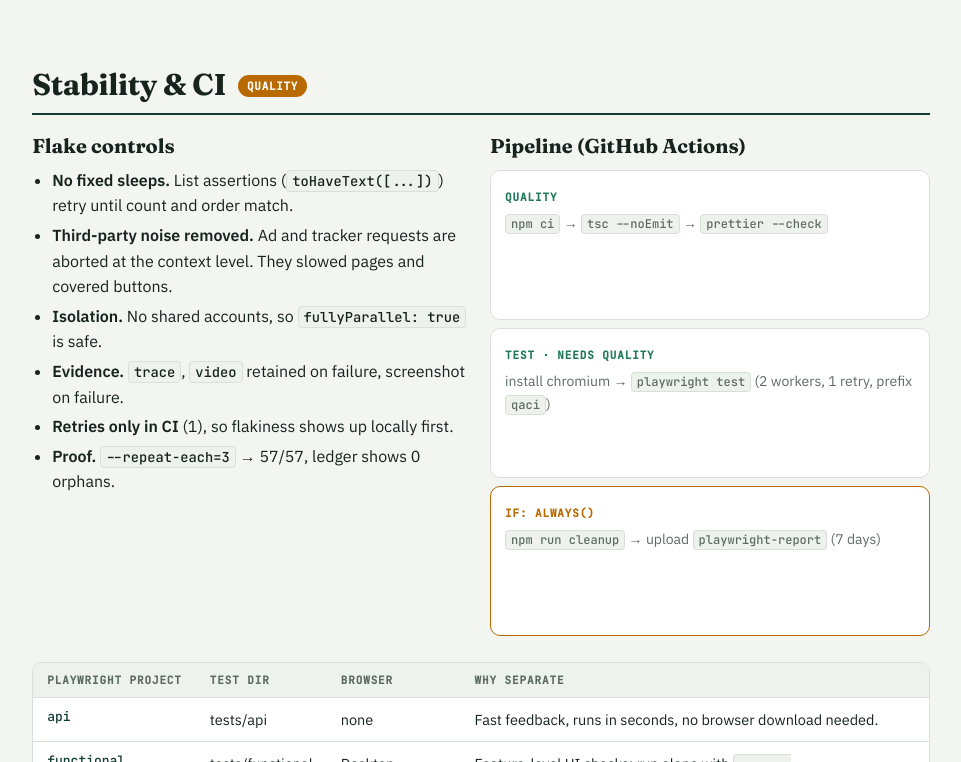
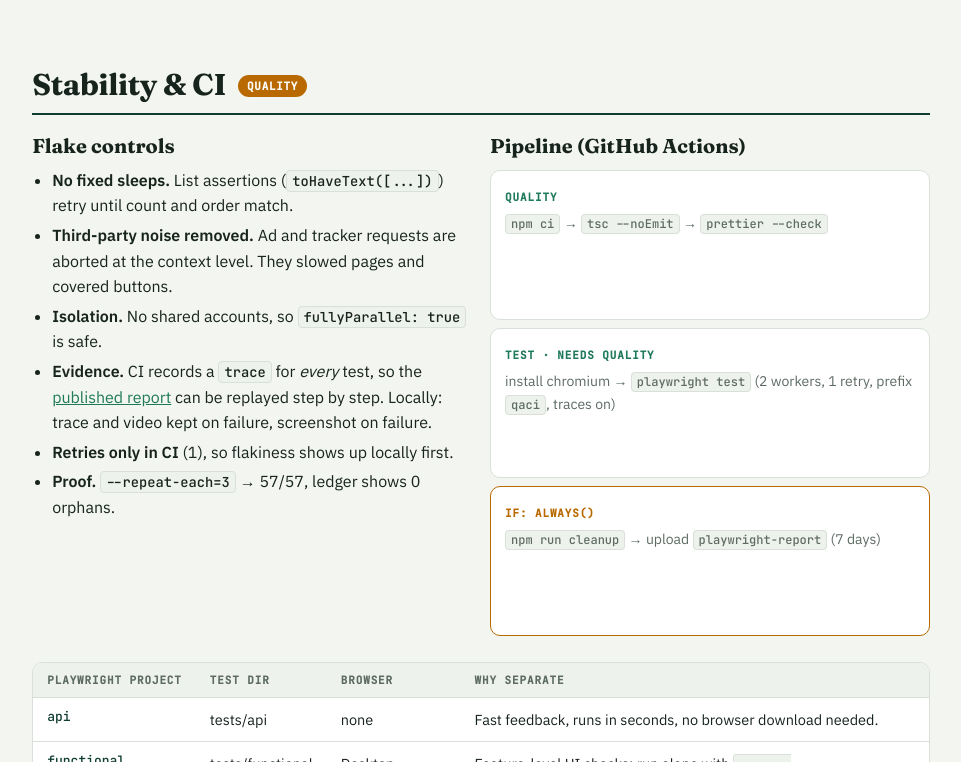
Before and after one commit to KikelTran/bookstore-qa-showcase, a website: page docs/showcase.html in a window 1280 px wide. Shown: the part 11238-12000 px from the top of the page, without its empty margins (299-1260 px from the left). Drawn offline with Linux system fonts and the light colour scheme.

Commit message:
ci: record traces for every CI test; docs: full setup, run, report and troubleshooting guide in README

```diff
--- a/docs/showcase.html
+++ b/docs/showcase.html
@@ -605,7 +605,7 @@ listOrphans(prefix: <span class="ty">string</span>): <span class="ty">LedgerUser
           <li><strong>No fixed sleeps.</strong> List assertions (<code>toHaveText([...])</code>) retry until count and order match.</li>
           <li><strong>Third-party noise removed.</strong> Ad and tracker requests are aborted at the context level. They slowed pages and covered buttons.</li>
           <li><strong>Isolation.</strong> No shared accounts, so <code>fullyParallel: true</code> is safe.</li>
-          <li><strong>Evidence.</strong> <code>trace</code>, <code>video</code> retained on failure, screenshot on failure.</li>
+          <li><strong>Evidence.</strong> CI records a <code>trace</code> for <em>every</em> test, so the <a href="../report/">published report</a> can be replayed step by step. Locally: trace and video kept on failure, screenshot on failure.</li>
           <li><strong>Retries only in CI</strong> (1), so flakiness shows up locally first.</li>
           <li><strong>Proof.</strong> <code>--repeat-each=3</code> → 57/57, ledger shows 0 orphans.</li>
         </ul>
@@ -614,7 +614,7 @@ listOrphans(prefix: <span class="ty">string</span>): <span class="ty">LedgerUser
         <h3 style="margin-top:0">Pipeline (GitHub Actions)</h3>
         <div class="flow" style="flex-direction:column">
           <div class="step"><em>quality</em><p><code>npm ci</code> → <code>tsc --noEmit</code> → <code>prettier --check</code></p></div>
-          <div class="step"><em>test · needs quality</em><p>install chromium → <code>playwright test</code> (2 workers, 1 retry, prefix <code>qaci</code>)</p></div>
+          <div class="step"><em>test · needs quality</em><p>install chromium → <code>playwright test</code> (2 workers, 1 retry, prefix <code>qaci</code>, traces on)</p></div>
           <div class="step td"><em>if: always()</em><p><code>npm run cleanup</code> → upload <code>playwright-report</code> (7 days)</p></div>
         </div>
       </div>
--- a/playwright.config.ts
+++ b/playwright.config.ts
@@ -24,7 +24,8 @@ export default defineConfig({
   ],
   use: {
     baseURL: env.baseUrl,
-    trace: 'retain-on-failure',
+    // CI: trace every test so the published report shows each run step by step. Local: keep traces of failures only.
+    trace: isCI ? 'on' : 'retain-on-failure',
     screenshot: 'only-on-failure',
     video: 'retain-on-failure',
   },
```
Also changed, not shown: README.md.
